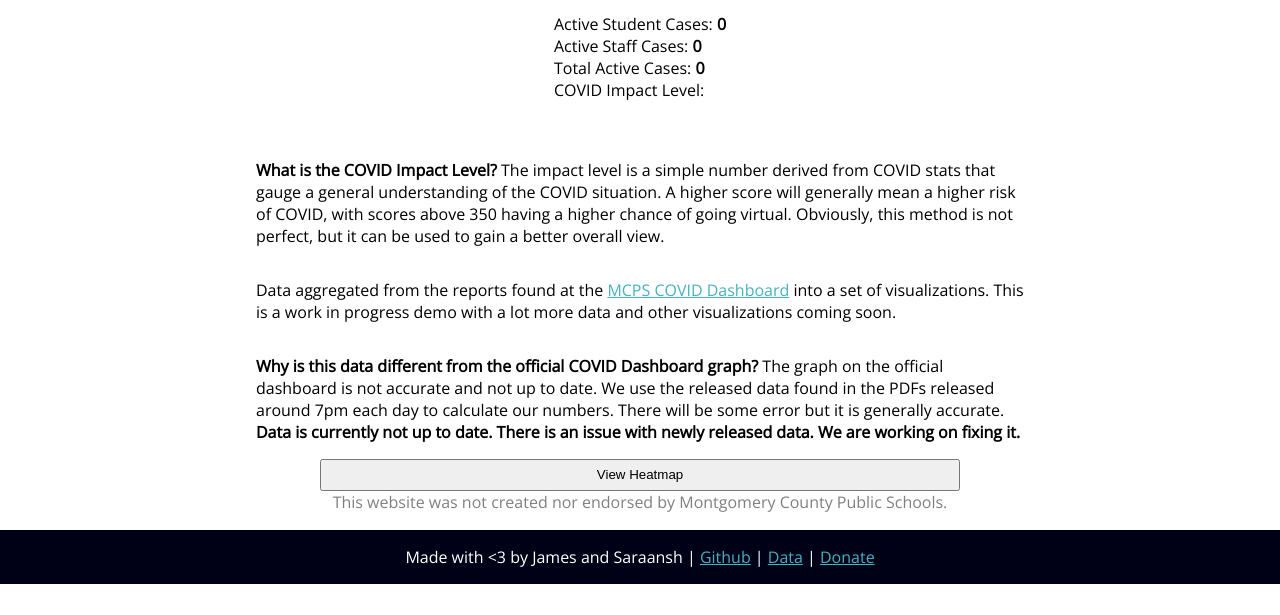
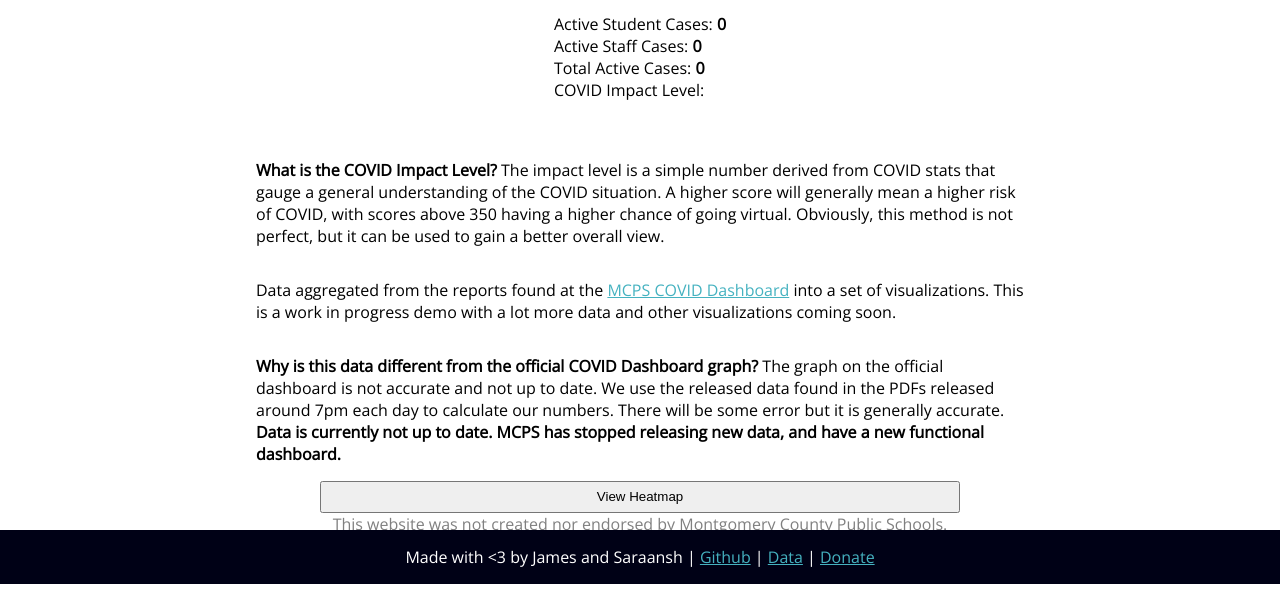
Before and after one commit to jamxu88/mocovid, a plain HTML site: page website/index.html in a window 1280 px wide. Shown: the part 216-831 px from the top of the page. Before the commit the page ends 809 px from the top, so only its background shows below. Drawn offline with nearby package versions, Linux system fonts and the light colour scheme; no server answers.

Commit message:
Update index.html

```diff
--- a/website/index.html
+++ b/website/index.html
@@ -37,7 +37,7 @@
                     <b>What is the COVID Impact Level?</b> The impact level is a simple number derived from COVID stats that gauge a general understanding of the COVID situation. A higher score will generally mean a higher risk of COVID, with scores above 350 having a higher chance of going virtual. Obviously, this method is not perfect, but it can be used to gain a better overall view.
                 </p>
                 <p>Data aggregated from the reports found at the <a href="https://www.montgomeryschoolsmd.org/coronavirus/dashboard/" target='_blank'>MCPS COVID Dashboard</a> into a set of visualizations. This is a work in progress demo with a lot more data and other visualizations coming soon.</p>
-                <p><b>Why is this data different from the official COVID Dashboard graph?</b> The graph on the official dashboard is not accurate and not up to date. We use the released data found in the PDFs released around 7pm each day to calculate our numbers. There will be some error but it is generally accurate. <br><b>Data is currently not up to date. There is an issue with newly released data. We are working on fixing it.</b></p>
+                <p><b>Why is this data different from the official COVID Dashboard graph?</b> The graph on the official dashboard is not accurate and not up to date. We use the released data found in the PDFs released around 7pm each day to calculate our numbers. There will be some error but it is generally accurate. <br><b>Data is currently not up to date. MCPS has stopped releasing new data, and have a new functional dashboard.</b></p>
             </div>
             <button style="width: 50%;margin-left: 25%;" class="center-content" onclick="renderHeatmap()" id='heatmapToggle'>View Heatmap</button>
             <div id='chart' class='center-content'></div>
```
